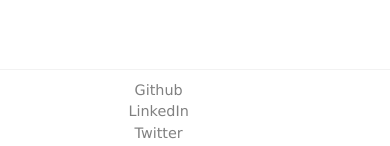
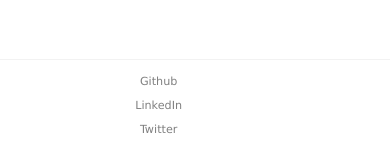
Before and after one commit to rvvergara/my-portfolio, a Next.js app: page / in a window 390 px wide. Shown: the part 678-824 px from the top of the page. Built offline with nearby package versions, Linux system fonts and the light colour scheme.

Commit message:
Fix font and line heights of footer below sm size

```diff
--- a/scss/base/_settings.scss
+++ b/scss/base/_settings.scss
@@ -1,6 +1,8 @@
 // colors
 $main-blue: #003366;
 $white: #fff;
+$gray: #808080;
+$shadow-color: rgba(0, 0, 0, 0.1);
 
 // font-families
 $base-font: Verdana,
@@ -14,3 +16,5 @@ $medium: 1.3125rem;
 $regular: 1.2rem;
 $small: 1rem;
 $xsmall: 0.9rem;
+$footer-small: 0.7rem;
+$tall-line: 1.5rem;
--- a/scss/components/Layout/_footer.scss
+++ b/scss/components/Layout/_footer.scss
@@ -1,6 +1,6 @@
 .main-footer {
   bottom: 0;
-  box-shadow: 0px -0.5px 1px 1px rgba(0, 0, 0, 0.1);
+  box-shadow: 0px -0.5px 1px 1px $shadow-color;
   min-height: 40px;
   padding-top: 10px;
   position: absolute;
@@ -23,13 +23,13 @@
   }
 
   * {
-    color: gray;
+    color: $gray;
     font-size: $xsmall;
   }
 
   a {
     &:hover {
-      color: gray;
+      color: $gray;
     }
   }
 }
@@ -39,6 +39,11 @@
 }
 
 @media screen and (max-width: 767px) {
+  .main-footer * {
+    font-size: $footer-small;
+    line-height: $tall-line;
+  }
+
   .social-links.col {
     margin: 0 auto;
     max-width: 30%;
--- a/scss/components/Layout/_header.scss
+++ b/scss/components/Layout/_header.scss
@@ -1,7 +1,7 @@
 @import './main-nav';
 
 .navbar {
-  box-shadow: 0px 2px 2px 0px rgba(0, 0, 0, 0.1);
+  box-shadow: 0px 2px 2px 0px $shadow-color;
 }
 
 .navbar-light .navbar-brand {
```
